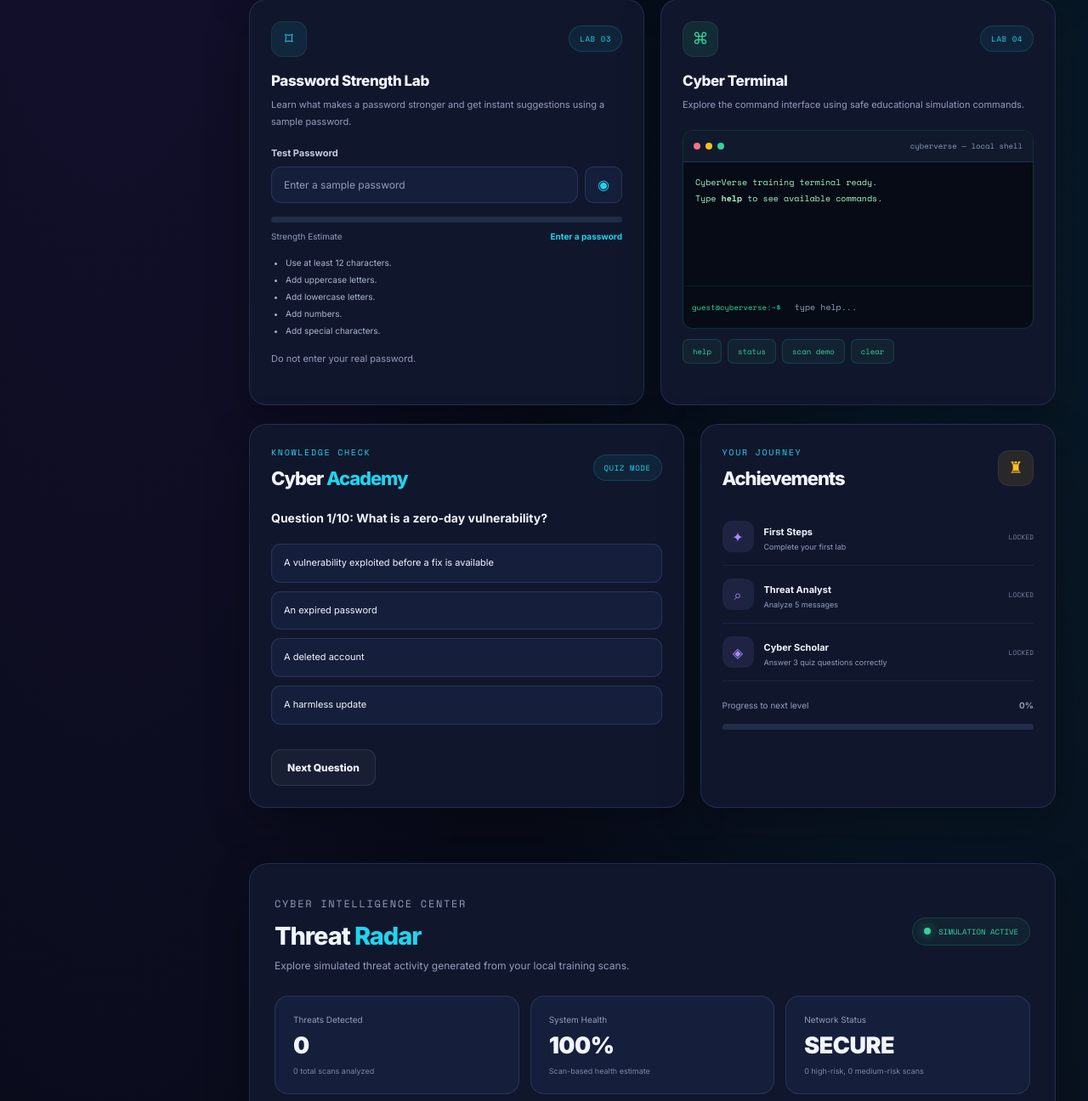
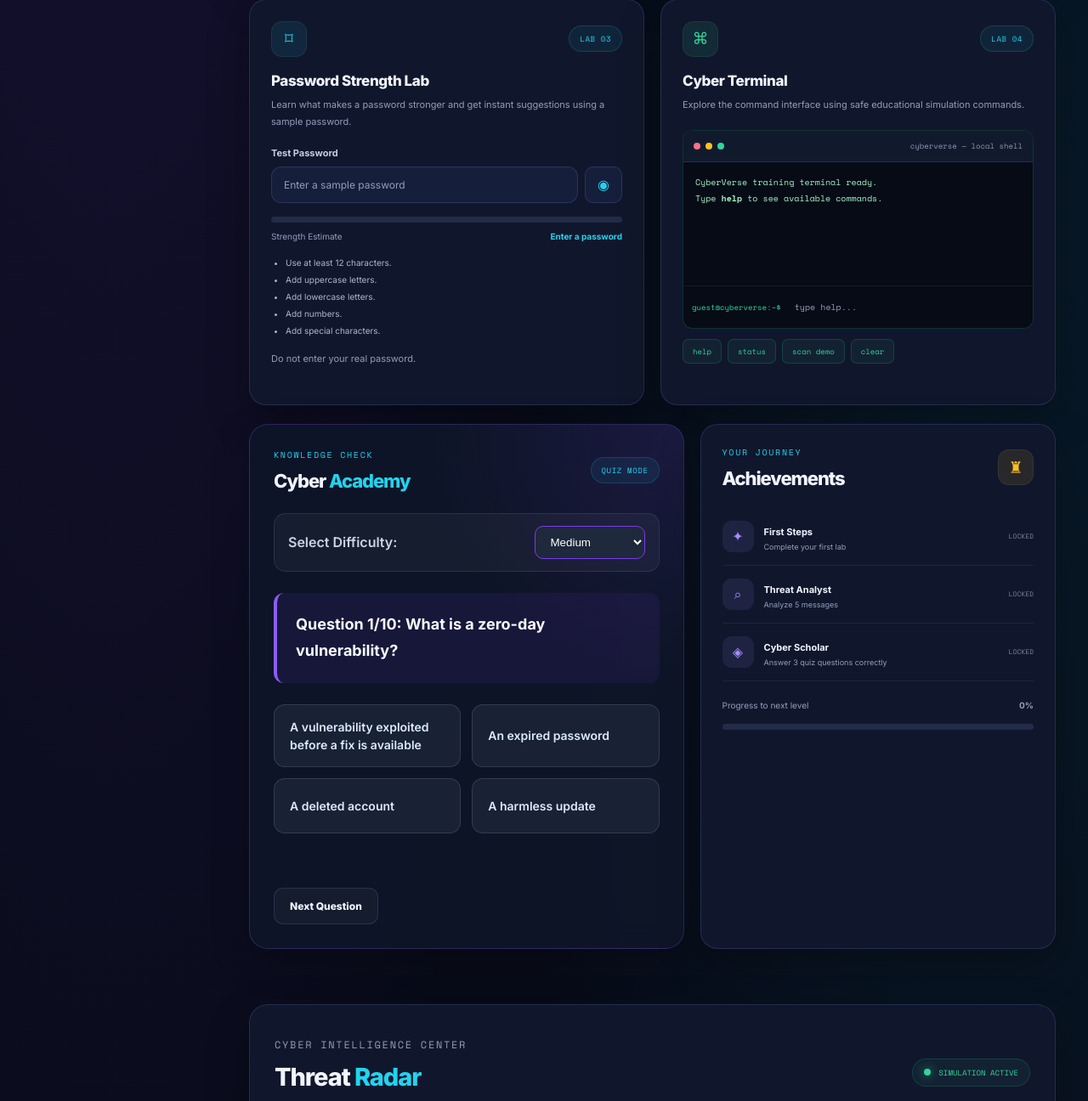
Before and after one commit to prakritinagar01-hub/CyberVerse, a Flask app: page / in a window 1280 px wide. Shown: the part 1569-2865 px from the top of the page at 85% size. Run offline with Flask 3, Linux system fonts and the light colour scheme; data that the repository does not hold is empty; some libraries are stand-ins or nearby versions.

Commit message:
Improve Cyber Academy quiz and light mode

```diff
--- a/app.py
+++ b/app.py
@@ -224,11 +224,17 @@ Return ONLY valid JSON:
 }}
 
 Rules:
-- Score and confidence must be integers from 0 to 100.
-- Risk must be Low, Medium, or High.
-- Do not assume every message is phishing.
-- Never advise clicking suspicious links or sharing OTPs/passwords.
-- Keep advice clear and simple.
+- Generate exactly 10 unique questions.
+- Do not repeat the same question or concept within the quiz.
+- Do not ask this question:
+  "What should you do if an unexpected email asks you to verify your password using a link?"
+- Avoid questions about unexpected password-verification emails and suspicious password-reset links.
+- Use different cybersecurity scenarios and topics.
+- Do not reuse common generic phishing questions.
+- Exactly 4 non-empty options per question.
+- Answer must be an integer from 0 to 3.
+- Explanations must be clear and informative.
+- Ensure all questions match the selected difficulty.
 """
 
     raw = groq_generate(prompt, temperature=0.3, max_tokens=2000, timeout=90)
@@ -356,9 +362,34 @@ answer must be integer 0 to 3, explanations must be strings.
 """
         raw = groq_generate(prompt, temperature=0.3, max_tokens=3000, timeout=90)
         questions = json.loads(raw).get("questions", [])
+        # Remove duplicate questions
+        if isinstance(questions, list):
+            unique_questions = []
+            seen_questions = set()
 
-        if not isinstance(questions, list) or len(questions) != 10:
-            raise ValueError("AI must generate exactly 10 questions.")
+            for question in questions:
+                if not isinstance(question, dict) or not isinstance(
+                    question.get("question"), str
+                ):
+                    unique_questions.append(question)
+                    continue
+
+                normalized = re.sub(
+                    r"[^a-z0-9]+",
+                    " ",
+                    question["question"].lower(),
+                ).strip()
+
+                if normalized not in seen_questions:
+                    seen_questions.add(normalized)
+                    unique_questions.append(question)
+
+            questions = unique_questions
+
+        if not isinstance(questions, list) or len(questions) < 10:
+             raise ValueError("AI must generate at least 10 unique questions.")
+
+        questions = questions[:10]
 
         for question in questions:
             if (
--- a/static/script.js
+++ b/static/script.js
@@ -632,6 +632,21 @@ const quizQuestion = $("#quizQuestion");
 const quizOptions = $("#quizOptions");
 const quizFeedback = $("#quizFeedback");
 const nextQuestion = $("#nextQuestion");
+const quizDifficulty = $("#quizDifficulty");
+// Regenerate quiz whenever difficulty changes
+if (quizDifficulty) {
+    quizDifficulty.addEventListener("change", () => {
+
+        if (quizLoading) return;
+
+        generateAIQuiz();
+
+        showToast(
+            `Generating ${quizDifficulty.value} difficulty quiz...`
+        );
+
+    });
+}
 
 // Track correct answers for the current quiz
 let quizSessionCorrect = new Set();
@@ -676,7 +691,7 @@ async function generateAIQuiz() {
                 "Content-Type": "application/json"
             },
             body: JSON.stringify({
-                difficulty: "Medium"
+                 difficulty: quizDifficulty ? quizDifficulty.value : "Medium"
             })
         });
 
--- a/static/style.css
+++ b/static/style.css
@@ -2915,3 +2915,171 @@ input::placeholder {
 :root[data-theme="light"] .result-box li::marker {
     color: #dc2626;
 }
+
+/* =====================================
+   CYBER ACADEMY - PREMIUM UI
+===================================== */
+
+.academy-card {
+    position: relative;
+    overflow: hidden;
+    padding: 28px;
+    border: 1px solid rgba(139, 92, 246, 0.25);
+    background:
+        radial-gradient(circle at top right, rgba(124, 58, 237, 0.13), transparent 38%),
+        rgba(15, 23, 42, 0.85);
+    border-radius: 22px;
+    box-shadow: 0 15px 45px rgba(0, 0, 0, 0.22);
+}
+
+.academy-card .quiz-difficulty {
+    display: flex;
+    align-items: center;
+    justify-content: space-between;
+    gap: 15px;
+    margin: 25px 0;
+    padding: 14px 16px;
+    background: rgba(255, 255, 255, 0.04);
+    border: 1px solid rgba(148, 163, 184, 0.15);
+    border-radius: 14px;
+}
+
+.academy-card .quiz-difficulty label {
+    color: #cbd5e1;
+    font-weight: 600;
+}
+
+#quizDifficulty {
+    min-width: 130px;
+    padding: 10px 14px;
+    color: #fff;
+    background: #1e293b;
+    border: 1px solid #7c3aed;
+    border-radius: 10px;
+    outline: none;
+    cursor: pointer;
+}
+
+#quizDifficulty option {
+    background: #1e293b;
+    color: #fff;
+}
+
+.academy-card .quiz-question {
+    margin: 25px 0;
+    padding: 22px;
+    color: #f8fafc;
+    font-size: 18px;
+    font-weight: 700;
+    line-height: 1.7;
+    background: rgba(124, 58, 237, 0.09);
+    border-left: 4px solid #8b5cf6;
+    border-radius: 12px;
+}
+
+.academy-card .quiz-options {
+    display: grid;
+    grid-template-columns: 1fr 1fr;
+    gap: 13px;
+}
+
+.academy-card .quiz-options button {
+    min-height: 65px;
+    padding: 15px 18px;
+    color: #dbeafe;
+    text-align: left;
+    font-size: 14px;
+    font-weight: 600;
+    line-height: 1.5;
+    background: rgba(30, 41, 59, 0.75);
+    border: 1px solid rgba(148, 163, 184, 0.2);
+    border-radius: 13px;
+    cursor: pointer;
+    transition: 0.25s ease;
+}
+
+.academy-card .quiz-options button:hover {
+    color: #fff;
+    background: rgba(124, 58, 237, 0.2);
+    border-color: #8b5cf6;
+    transform: translateY(-3px);
+    box-shadow: 0 8px 22px rgba(124, 58, 237, 0.15);
+}
+
+.academy-card .quiz-feedback {
+    margin-top: 18px;
+    padding: 14px;
+    color: #cbd5e1;
+    line-height: 1.6;
+    border-radius: 12px;
+}
+
+.academy-card #nextQuestion {
+    margin-top: 18px;
+}
+
+@media (max-width: 600px) {
+    .academy-card .quiz-options {
+        grid-template-columns: 1fr;
+    }
+
+    .academy-card .quiz-difficulty {
+        align-items: flex-start;
+        flex-direction: column;
+    }
+
+    #quizDifficulty {
+        width: 100%;
+    }
+}
+/* =====================================
+   CYBER ACADEMY - LIGHT MODE FIX
+===================================== */
+
+:root[data-theme="light"] .academy-card {
+    background: #ffffff;
+    border-color: #e2e8f0;
+    box-shadow: 0 12px 35px rgba(15, 23, 42, 0.07);
+}
+
+:root[data-theme="light"] .academy-card .quiz-difficulty {
+    background: #f8fafc;
+    border-color: #e2e8f0;
+}
+
+:root[data-theme="light"] .academy-card .quiz-difficulty label {
+    color: #334155;
+}
+
+:root[data-theme="light"] #quizDifficulty {
+    color: #1e293b;
+    background: #ffffff;
+    border-color: #8b5cf6;
+}
+
+:root[data-theme="light"] #quizDifficulty option {
+    color: #1e293b;
+    background: #ffffff;
+}
+
+:root[data-theme="light"] .academy-card .quiz-question {
+    color: #1e293b;
+    background: #f5f3ff;
+    border-left-color: #7c3aed;
+}
+
+:root[data-theme="light"] .academy-card .quiz-options button {
+    color: #334155;
+    background: #f8fafc;
+    border-color: #e2e8f0;
+}
+
+:root[data-theme="light"] .academy-card .quiz-options button:hover {
+    color: #5b21b6;
+    background: #f3e8ff;
+    border-color: #8b5cf6;
+}
+
+:root[data-theme="light"] .academy-card .quiz-feedback {
+    color: #334155;
+}
--- a/templates/index.html
+++ b/templates/index.html
@@ -536,39 +536,34 @@
             <section class="bottom-grid">
 
                 <!-- CYBER ACADEMY -->
+
+<!-- CYBER ACADEMY -->
 <article class="panel academy-card" id="academy">
 
     <div class="section-heading compact">
-
         <div>
             <p class="eyebrow">KNOWLEDGE CHECK</p>
             <h2>Cyber <span>Academy</span></h2>
         </div>
 
         <span class="tag">QUIZ MODE</span>
+    </div>
 
+    <div class="quiz-difficulty">
+        <label for="quizDifficulty">Select Difficulty:</label>
+
+        <select id="quizDifficulty">
+            <option value="Easy">Easy</option>
+            <option value="Medium" selected>Medium</option>
+            <option value="Hard">Hard</option>
+        </select>
     </div>
 
     <p class="quiz-question" id="quizQuestion">
-                        What should you do if an unexpected email asks you
-                        to verify your password using a link?
+        Loading cybersecurity question...
     </p>
 
-                    <div class="quiz-options" id="quizOptions">
-
-                        <button type="button" data-answer="0">
-                            Click quickly before the account closes
-                        </button>
-
-                        <button type="button" data-answer="1">
-                            Avoid the link and verify through the official website or app
-                        </button>
-
-                        <button type="button" data-answer="2">
-                            Forward it to all your friends
-                        </button>
-
-                    </div>
+    <div class="quiz-options" id="quizOptions"></div>
 
     <div
         id="quizFeedback"
@@ -585,6 +580,7 @@
     </button>
 
 </article>
+
 
 
                 <!-- ACHIEVEMENTS -->
```
Lines whose indentation alone changed are shown as unchanged.
